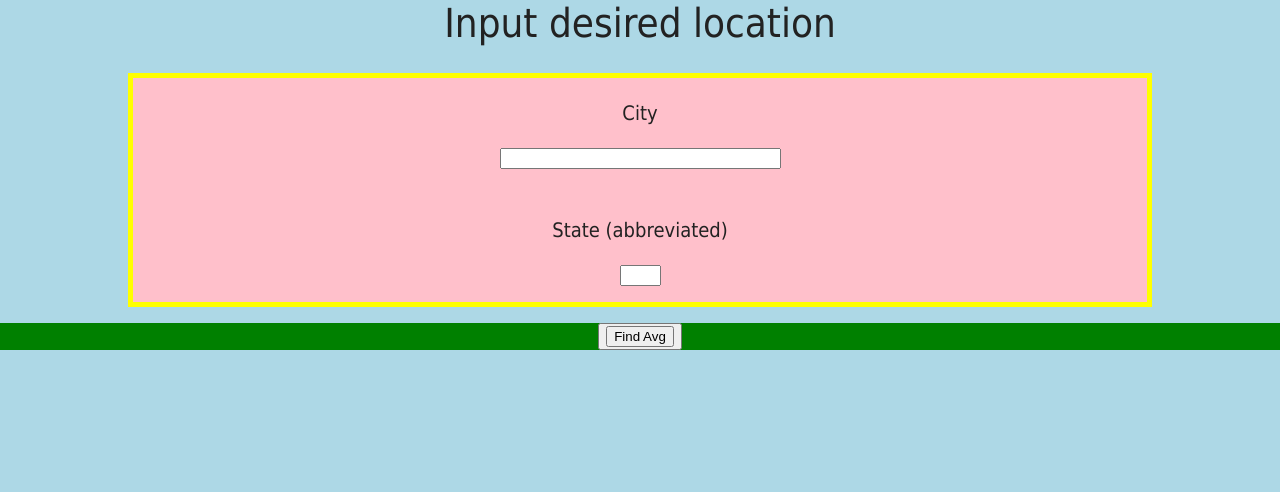
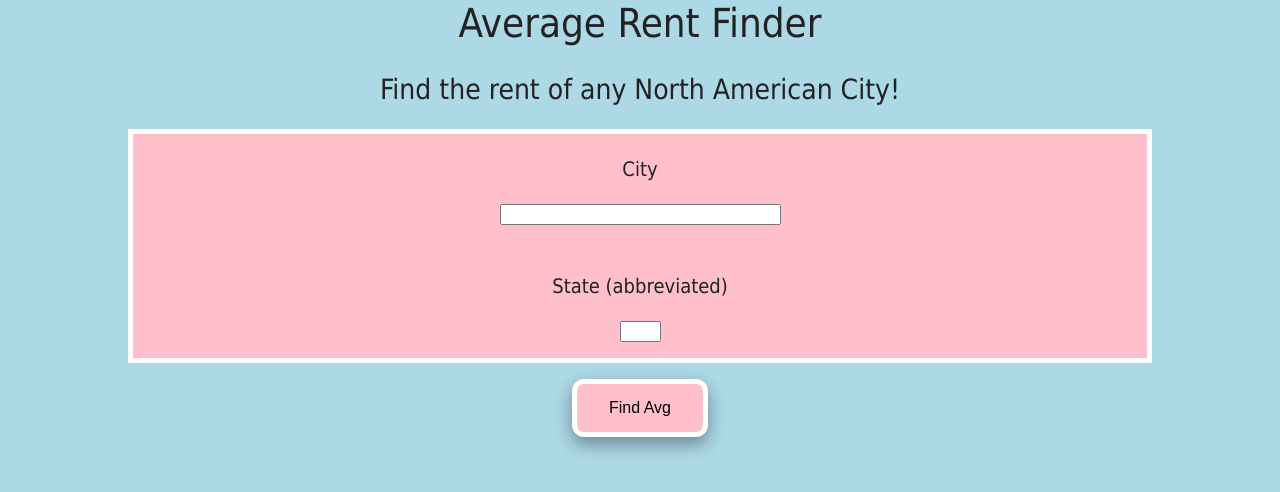
Before and after one commit to TariqT777/AverageRentFinder, a Flask app: page / in a window 1280 px wide. Shown: the top 492 px of the page. Run offline with Flask 2, Linux system fonts and the light colour scheme.

Commit message:
Fixed button issue as well as page and button styling.

```diff
--- a/static/main.css
+++ b/static/main.css
@@ -10,6 +10,10 @@ h1{
   font: 40px bold Georgia,Tahoma,serif;
 }
 
+h2{
+  font: 28px bold Georgia,Tahoma,serif;
+}
+
 .container{
   width: 80%;
   margin:auto;
@@ -17,8 +21,8 @@ h1{
 
 .Form{
   background-color: pink;
-  border: 5px yellow solid;
-  padding: 0px;
+  border: 5px white solid;
+  padding: none;
 }
 
 .Form p{
@@ -26,6 +30,23 @@ h1{
   padding: 3px;
 }
 
-.Button{
-  background-color: green;
+#submit{
+  background-color: pink; /* Green */
+  border: 5px white solid;
+  color: black;
+  padding: 15px 32px;
+  text-align: center;
+  text-decoration: none;
+  display: inline-block;
+  font-size: 16px;
+  outline:0;
+  border-radius: 12px;
+  transition-duration: 0.4s;
+  box-shadow: 0 8px 16px 0 rgba(0,0,0,0.2), 0 6px 20px 0 rgba(0,0,0,0.19);
 }
+
+#submit:hover{
+  background-color: white;
+  color: black;
+  border: 5px pink solid;
+}
--- a/templates/index.html
+++ b/templates/index.html
@@ -9,7 +9,8 @@
 
     {% block content %}
 
-    <center><h1>Input desired location</h1></center>
+    <center><h1>Average Rent Finder</h1></center>
+    <center><h2>Find the rent of any North American City!</h2></center>
     <div class="container">
     <div class="Form">
     <form action="" method="post" novalidate>
@@ -31,10 +32,9 @@
     </div>
         </p></center>
 
-    <div class = "Button">
-        <center><button type="button">{{ form.submit() }}</button></center>
+
+    <center>{{ form.submit() }}</center>
     </form>
-    </div>
 
 
 
```
